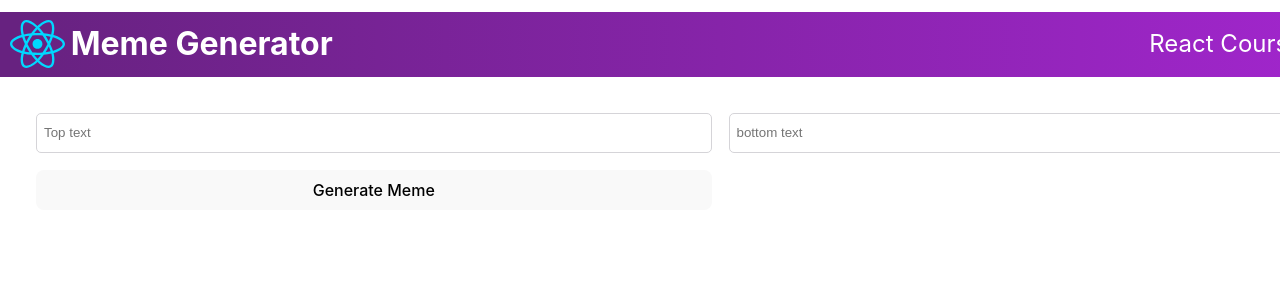
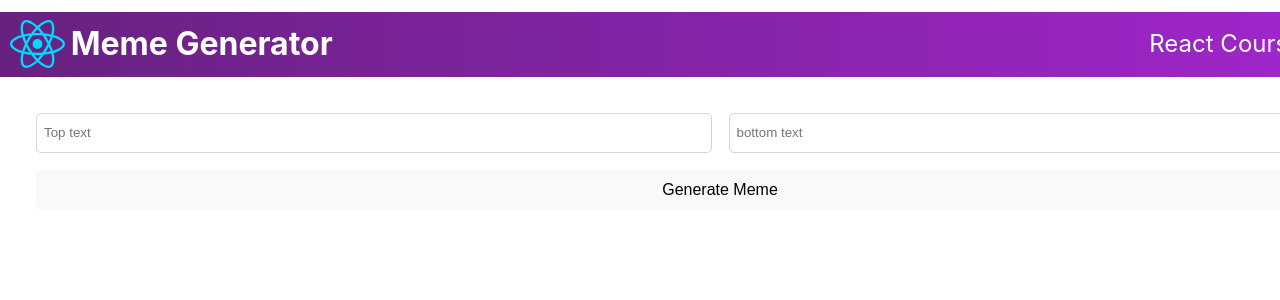
Before and after one commit to amateurCrypt/meme-generator, a React (Vite) app: page / in a window 1280 px wide. Shown: the top 300 px of the page. Built offline with nearby package versions, Linux system fonts and the light colour scheme.

Commit message:
made app.js visually readable and made UI better

```diff
--- a/components/Meme.jsx
+++ b/components/Meme.jsx
@@ -3,11 +3,19 @@ import React from "react"
 export default function Meme() {
   return (
     <main className="main">
-      <form className="form">
-        <input className="form--input" type="text" placeholder="Top text" />
-        <input className="form--input" type="text" placeholder="bottom text" />
-        <button className="button">Generate Meme</button>
-      </form>
+      <div className="form">
+        <input
+            className="form--input"
+            type="text"
+            placeholder="Top text"
+       />
+        <input
+            className="form--input"
+            type="text"
+            placeholder="bottom text"
+        />
+        <button className="form--button">Generate Meme</button>
+      </div>
     </main>
 
 
```
